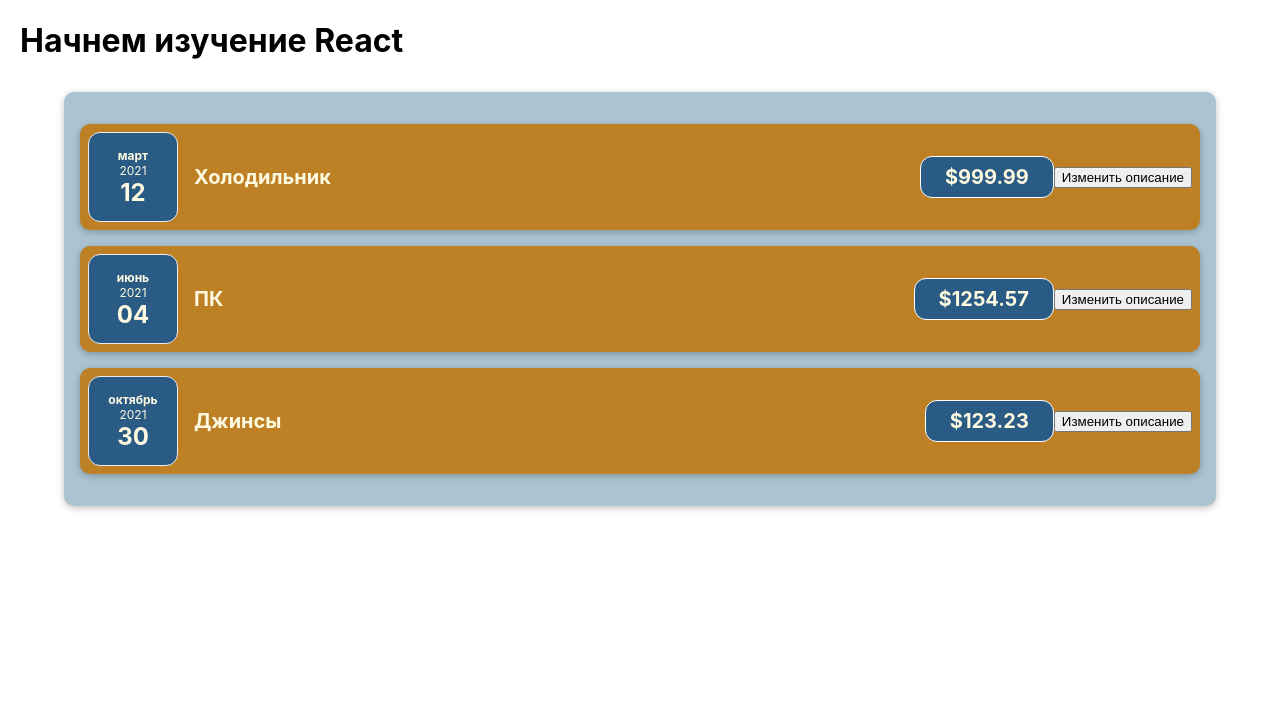
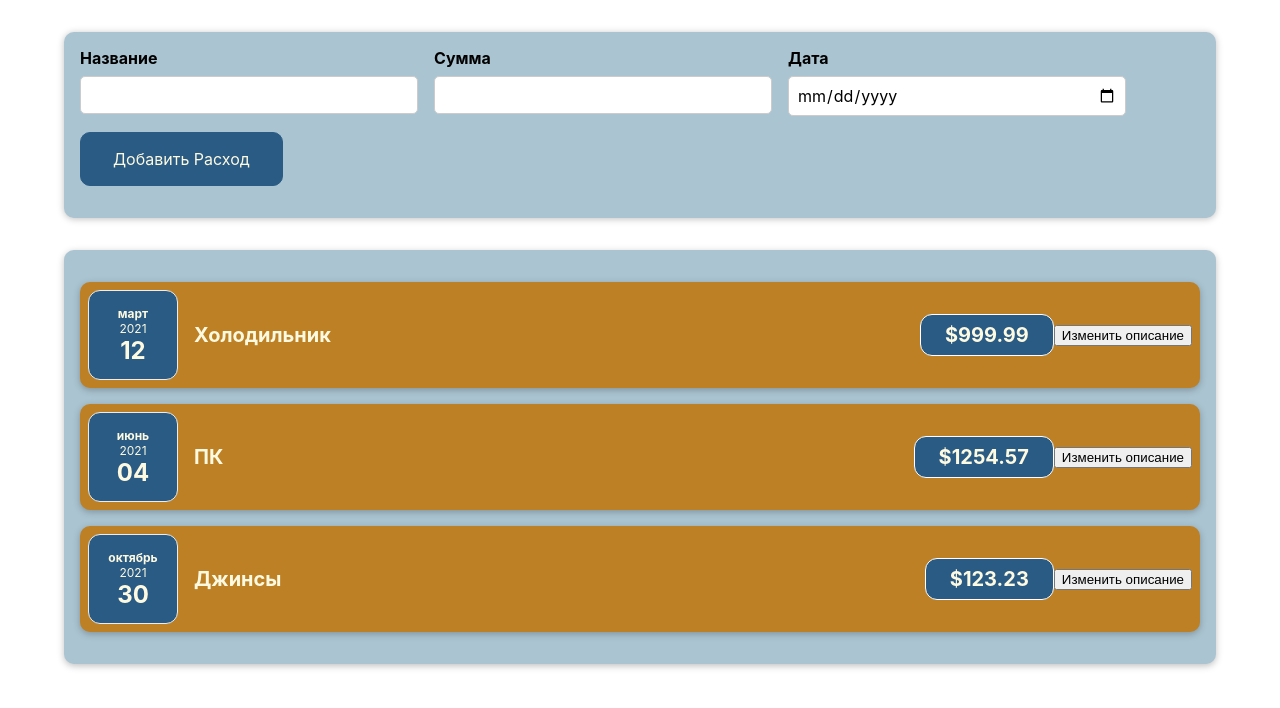
Before and after one commit to ZayMax1977/my-finance, a React (Create React App) app: page / in a window 1280 px wide. Shown: the top 708 px of the page. Built offline with nearby package versions, Linux system fonts and the light colour scheme.

Commit message:
добавление формы ввода

```diff
--- a/src/App.js
+++ b/src/App.js
@@ -1,4 +1,5 @@
 import Costs from './components/Costs/Costs'
+import NewCost from './components/NewCost/NewCost';
 
 function App() {
 
@@ -22,15 +23,9 @@
   ]
   return (
     <div>
-      <h1>Начнем изучение React</h1>
-
+        <NewCost/>
         <Costs costs = {costs}/>
-
-
-
     </div>
-
-
   );
 }
 
--- /dev/null
+++ b/src/components/NewCost/CostForm.css
@@ -0,0 +1,26 @@
+.new-cost__controls {
+    display: flex;
+    flex-wrap: wrap;
+    gap: 1rem;
+    margin-bottom: 1rem;
+    text-align: left;
+  }
+
+  .new-cost__control label {
+    font-weight: bold;
+    margin-bottom: 0.5rem;
+    display: block;
+  }
+
+  .new-cost__control input {
+    font: inherit;
+    padding: 0.5rem;
+    border-radius: 5px;
+    border: 1px solid #ccc;
+    width: 20rem;
+    max-width: 100%;
+  }
+
+  .new-cost__actions {
+    text-align: left;
+  }
--- /dev/null
+++ b/src/components/NewCost/CostForm.js
@@ -0,0 +1,31 @@
+import './CostForm.css'
+
+const CostForm = () =>{
+    return (
+        <form>
+            <div className='new-cost__controls'>
+                <div className='new-cost__control label'>
+                    <label>Название</label>
+                    <input type='text'/>
+                </div>
+                <div className='new-cost__control label'>
+                    <label>Сумма</label>
+                    <input type='number' min='0.01' step='0.01'/>
+                </div>
+                <div className='new-cost__control label'>
+                    <label>Дата</label>
+                    <input type='date' min='2023-02-06' step='2025-02-06'/>
+                </div>
+                <div className='new-cost__actions'>
+                    <button type='submit'>Добавить Расход</button>
+                </div>
+            </div>
+        </form>
+
+
+    );
+
+
+}
+
+export default CostForm;
--- /dev/null
+++ b/src/components/NewCost/NewCost.css
@@ -0,0 +1,27 @@
+.new-cost {
+    background-color: #aac4d1;
+    padding: 1rem;
+    margin: 2rem auto;
+    width: 70rem;
+    max-width: 95%;
+    border-radius: 10px;
+    text-align: center;
+    box-shadow: 0 1px 7px rgba(0, 0, 0, 0.25);
+  }
+
+  .new-cost button {
+    font: inherit;
+    cursor: pointer;
+    padding: 1rem 2rem;
+    border: 1px solid #2a5b84;
+    background-color: #2a5b84;
+    color: #fefae1;
+    border-radius: 10px;
+    margin-right: 3px;
+  }
+
+  .new-cost button:hover,
+  .new-cost button:active {
+    background-color: #2a5c84b2;
+    border-color: #2a5c84b2;
+  }
--- /dev/null
+++ b/src/components/NewCost/NewCost.js
@@ -0,0 +1,13 @@
+import './NewCost.css'
+import CostForm from './CostForm'
+
+const NewCost = () =>{
+    return (
+        <div className='new-cost'>
+<CostForm/>
+        </div>
+
+    );
+}
+
+export default NewCost;
```
